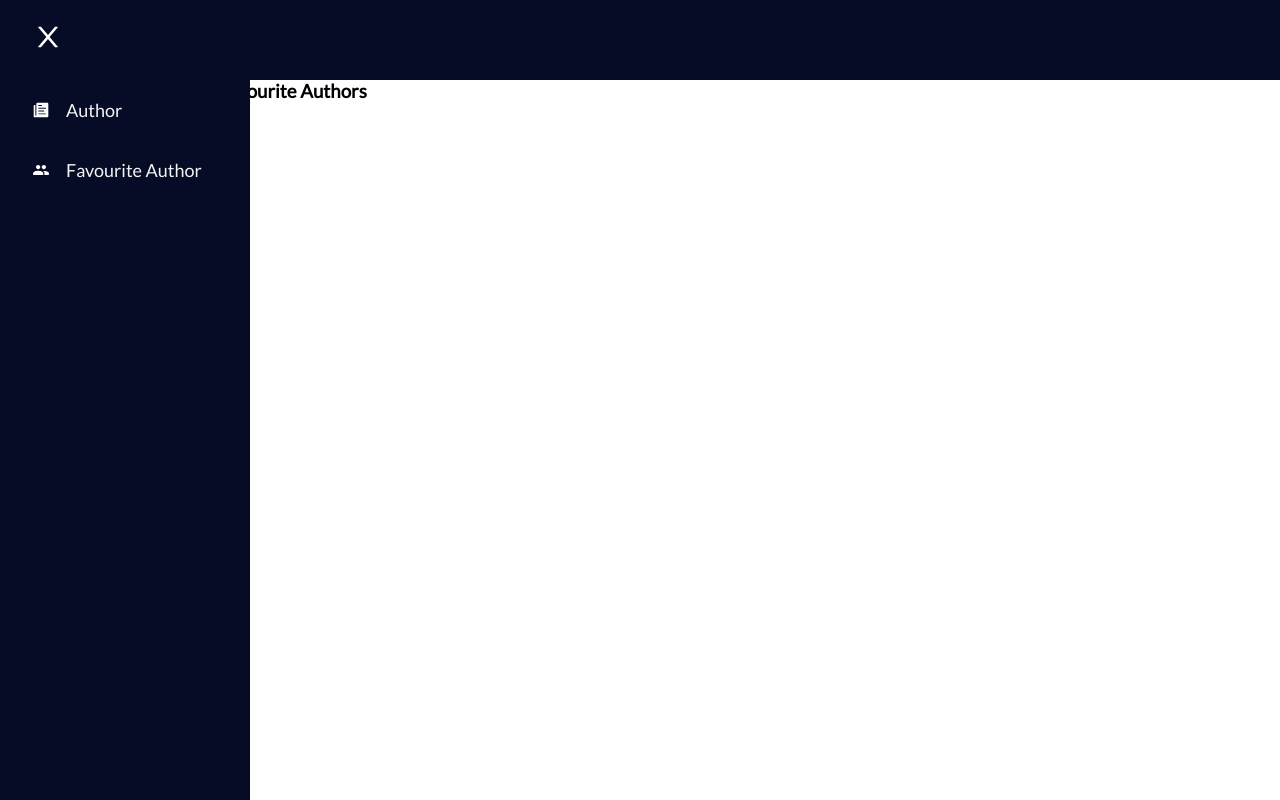
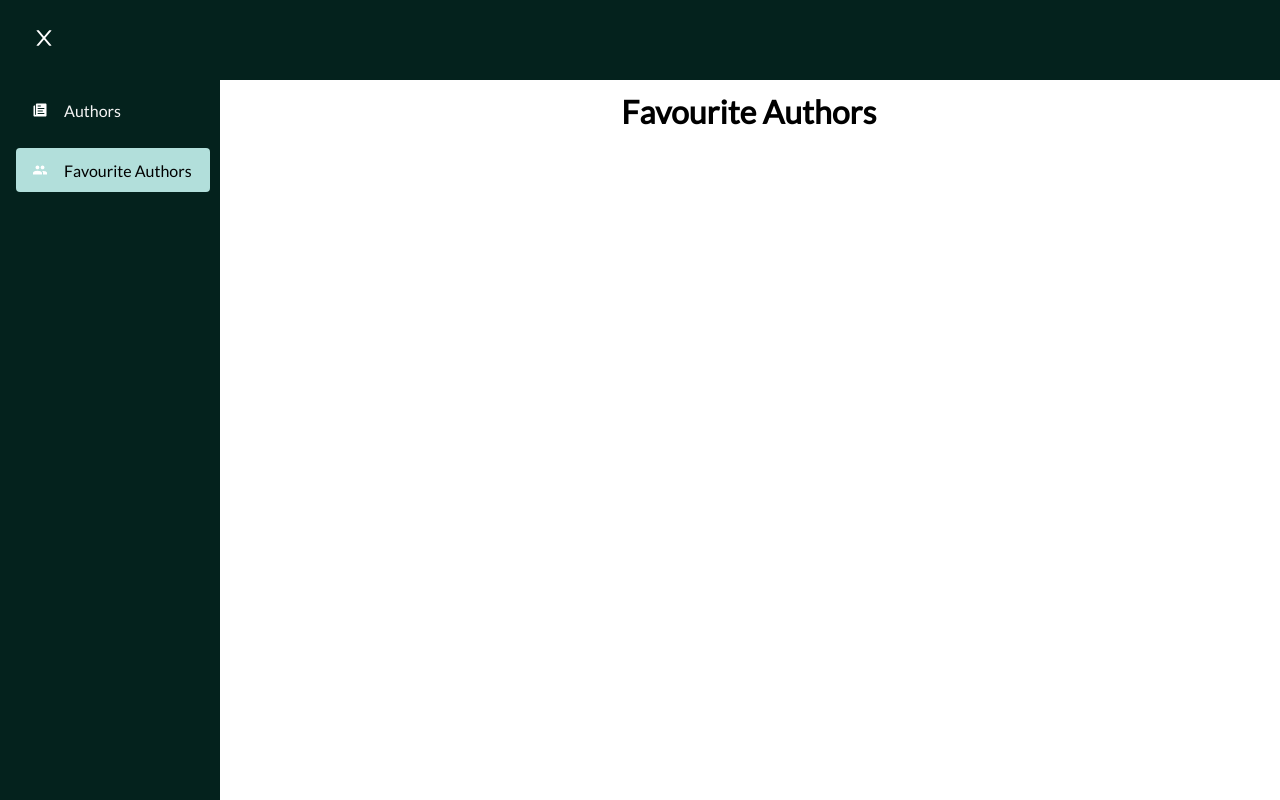
Before and after one commit to dhrubajotee/Selise-Project, a React (Create React App) app: page /favourite-author in a window 1280 px wide. Built offline with nearby package versions, Linux system fonts and the light colour scheme.

Commit message:
Selise Project Update

```diff
--- a/src/App.js
+++ b/src/App.js
@@ -1,22 +1,29 @@
-import React from 'react';
-import './App.css';
-import Navbar from './components/Navbar';
-import { BrowserRouter as Router, Routes, Route, Navigate } from 'react-router-dom';
-// import Home from './pages/Home';
-import Author from './pages/Author';
-import FavouriteAuthor from './pages/FavouriteAuthor';
+import React from "react";
+import "./App.css";
+import Navbar from "./components/Navbar";
+import {
+  BrowserRouter as Router,
+  Routes,
+  Route,
+  Navigate
+} from "react-router-dom";
+import Author from "./pages/Author";
+import FavouriteAuthor from "./pages/FavouriteAuthor";
+
 
 function App() {
   return (
     <>
-      <Router>
-        <Navbar />
-        <Routes>
-          <Route path='/' element={<Navigate to="author" />} />
-          <Route path='/author' element={<Author/>} />
-          <Route path='/favourite-author' element={<FavouriteAuthor/>} />
-        </Routes>
-      </Router>
+      <React.Suspense fallback={<span style={{color:"black"}}>...Loading</span>}>
+        <Router>
+          <Navbar />
+          <Routes>
+            <Route path="/" element={<Navigate to="author" />} />
+            <Route path="/author" element={<Author />} />
+            <Route path="/favourite-author" element={<FavouriteAuthor />} />
+          </Routes>
+        </Router>
+      </React.Suspense>
     </>
   );
 }
--- a/src/components/Navbar.css
+++ b/src/components/Navbar.css
@@ -1,5 +1,5 @@
 .navbar {
-    background-color: #060b26;
+    background-color: #04221d;
     height: 80px;
     display: flex;
     justify-content: start;
@@ -8,13 +8,13 @@
 
   .menu-bars {
     margin-left: 2rem;
-    font-size: 2rem;
-    background: none;
+    font-size: 1.5rem;
+    background-color: #04221d;
   }
 
   .nav-menu {
-    background-color: #060b26;
-    width: 250px;
+    background-color: #04221d;
+    width: 220px;
     height: 100vh;
     display: flex;
     justify-content: center;
@@ -41,7 +41,7 @@
   .nav-text a {
     text-decoration: none;
     color: #f5f5f5;
-    font-size: 18px;
+    font-size: 16px;
     width: 95%;
     height: 100%;
     display: flex;
@@ -51,7 +51,7 @@
   }
 
   .nav-text a:hover {
-    background-color: #1a83ff;
+    background-color: #b2dfdb;
   }
 
   .nav-menu-items {
@@ -59,7 +59,7 @@
   }
 
   .navbar-toggle {
-    background-color: #060b26;
+    background-color: #04221d;
     width: 100%;
     height: 80px;
     display: flex;
@@ -70,3 +70,7 @@
   span {
     margin-left: 16px;
   }
+
+  .active{
+    color:#fcfcfc;
+ }
--- a/src/components/Navbar.js
+++ b/src/components/Navbar.js
@@ -1,41 +1,54 @@
-import React, { useState } from 'react';
-import * as FaIcons from 'react-icons/fa';
-import * as AiIcons from 'react-icons/ai';
-import { Link } from 'react-router-dom';
-import { Sidebar } from './Sidebar';
-import './Navbar.css';
-import { IconContext } from 'react-icons';
+import React, { useState } from "react";
+import * as FaIcons from "react-icons/fa";
+import * as AiIcons from "react-icons/ai";
+import { NavLink, Link } from "react-router-dom";
+import { Sidebar } from "./Sidebar";
+import "./Navbar.css";
+import { IconContext } from "react-icons";
 
 function Navbar() {
   const [sidebar, setSidebar] = useState(true);
 
   const showSidebar = () => {
-    //   setSidebar(!sidebar);
-    setSidebar(!sidebar)
-    };
+    setSidebar(!sidebar);
+  };
+
+  let activeStyle = {
+    backgroundColor: "#b2dfdb",
+    color:"black"
+  };
 
   return (
     <>
-      <IconContext.Provider value={{ color: '#fff' }}>
-        <div className='navbar'>
-          <Link to='#' className='menu-bars'>
+      <IconContext.Provider value={{ color: "#fff" }}>
+        <div className="navbar">
+          <Link to="#" className="menu-bars">
             <FaIcons.FaBars onClick={showSidebar} />
           </Link>
         </div>
-        <nav className={sidebar ? 'nav-menu active' : 'nav-menu'}>
-          <ul className='nav-menu-items' >
-            <li className='navbar-toggle'>
-              <Link to='#' className='menu-bars'>
-                <AiIcons.AiOutlineClose onClick={showSidebar}/>
+        <nav className={sidebar ? "nav-menu active" : "nav-menu"}>
+          <ul className="nav-menu-items">
+            <li className="navbar-toggle">
+              <Link to="#" className="menu-bars">
+                <AiIcons.AiOutlineClose onClick={showSidebar} />
               </Link>
             </li>
             {Sidebar.map((item, index) => {
               return (
                 <li key={index} className={item.cName}>
-                  <Link to={item.path}>
+                  {/* <Link to={item.path}>
                     {item.icon}
                     <span>{item.title}</span>
-                  </Link>
+                  </Link> */}
+                  <NavLink
+                    to={item.path}
+                    style={({ isActive }) =>
+                      isActive ? activeStyle : undefined
+                    }
+                  >
+                    {item.icon}
+                    <span>{item.title}</span>
+                  </NavLink>
                 </li>
               );
             })}
--- a/src/components/Sidebar.js
+++ b/src/components/Sidebar.js
@@ -1,17 +1,15 @@
 import React from 'react';
-import * as FaIcons from 'react-icons/fa';
-import * as AiIcons from 'react-icons/ai';
 import * as IoIcons from 'react-icons/io';
 
 export const Sidebar = [
   {
-    title: 'Author',
+    title: 'Authors',
     path: '/author',
     icon: <IoIcons.IoIosPaper />,
     cName: 'nav-text'
   },
   {
-    title: 'Favourite Author',
+    title: 'Favourite Authors',
     path: '/favourite-author',
     icon: <IoIcons.IoMdPeople />,
     cName: 'nav-text'
--- a/src/pages/Author.js
+++ b/src/pages/Author.js
@@ -2,7 +2,7 @@ import React, { useEffect, useState } from "react";
 import ListItemComponent from "../components/ListItemComponent";
 import "./Global.css";
 import Pagination from "@material-ui/lab/Pagination";
-import { Container, Grid, TextField } from "@material-ui/core";
+import { Grid } from "@material-ui/core";
 import axios from "axios";
 
 function Author() {
@@ -128,7 +128,7 @@ function Author() {
 
   return (
     <div className="author content">
-      <h3 style={{ marginBottom: 10 }}>Authors</h3>
+      <h1 style={{ marginBottom: 10, textAlign:"center", padding:12 }}>Authors</h1>
       {fullAuthorList && authorList ? (
         <>
           <ListItemComponent
--- a/src/pages/FavouriteAuthor.js
+++ b/src/pages/FavouriteAuthor.js
@@ -5,6 +5,7 @@ import ListItemComponent from '../components/ListItemComponent';
 function FavouriteAuthor() {
 
     const [favouriteAuthorList,setFavouriteAuthorList] = useState();
+    const [refetch, setRefetch] = useState(false);
 
     const removeFavourite = (value) => {
         const id = value._id;
@@ -12,6 +13,7 @@ function FavouriteAuthor() {
         //elements = elements.filter(element => element.name !== name);
         elements = elements.filter((element) => element.id !== id);
         localStorage.setItem("favt_author", JSON.stringify(elements));
+        setRefetch(!refetch);
       };
 
 
@@ -22,14 +24,17 @@ function FavouriteAuthor() {
             favt_author_list.map((item,index)=>{
                 favt_author.push(item.value)
             })
+            favt_author.map((item,index)=>{
+              item.add = 0
+            })
             setFavouriteAuthorList(favt_author);
         }
 
-    },[]);
+    },[refetch]);
 
   return (
     <div className='favourite-author content'>
-      <h3 style={{marginBottom:10}}>Favourite Authors</h3>
+      <h1 style={{ marginBottom: 10, textAlign:"center", padding:12 }}>Favourite Authors</h1>
       {favouriteAuthorList?<ListItemComponent authorList={favouriteAuthorList} handleClick={null} removeFavourite={removeFavourite} /> : <></>}
     </div>
   )
--- a/src/pages/Global.css
+++ b/src/pages/Global.css
@@ -15,10 +15,10 @@
 
   .success-btn{
     float: right;
-    background-color:#249654;
     color:white;
     border-radius: 1px;
     padding: 2;
+    background-color: #4db6ac;
   }
 
   .danger-btn{
```
Also changed, not shown: src/components/ListItemComponent.js (+9 -67 lines).
